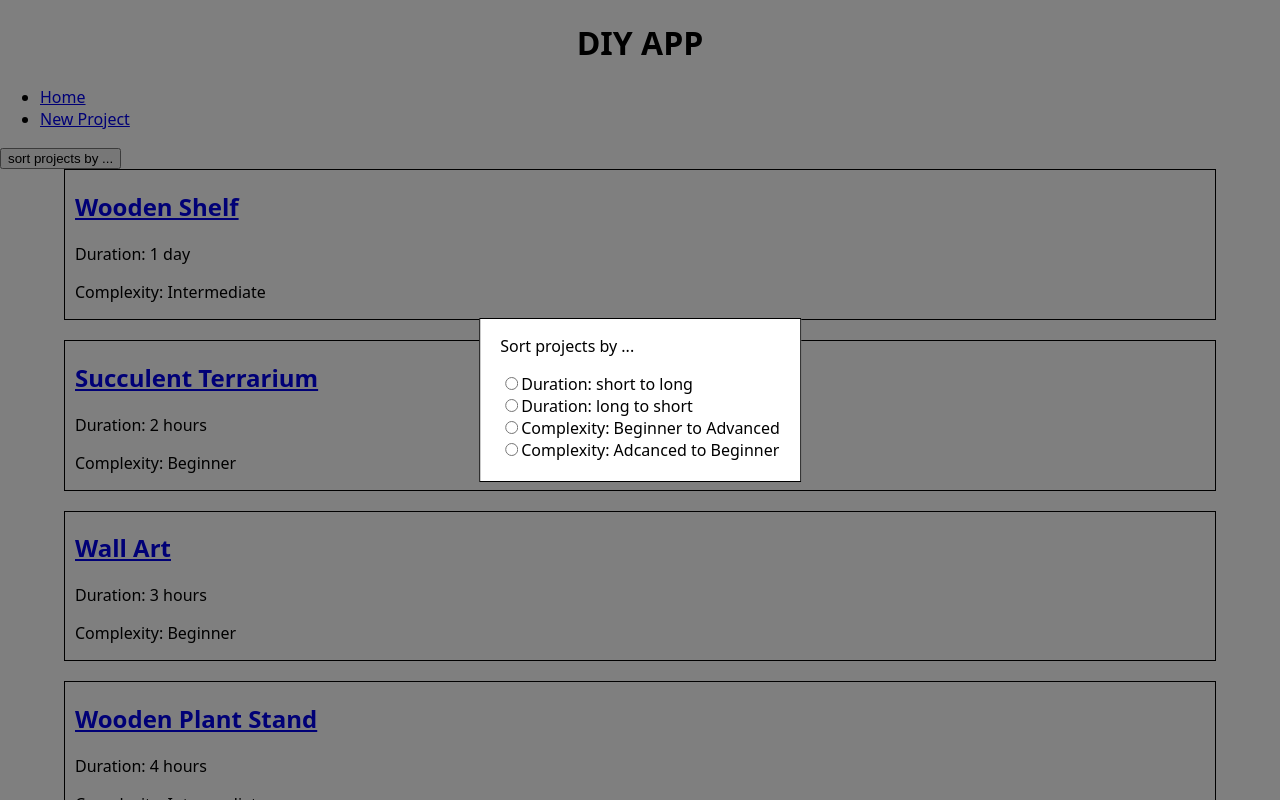
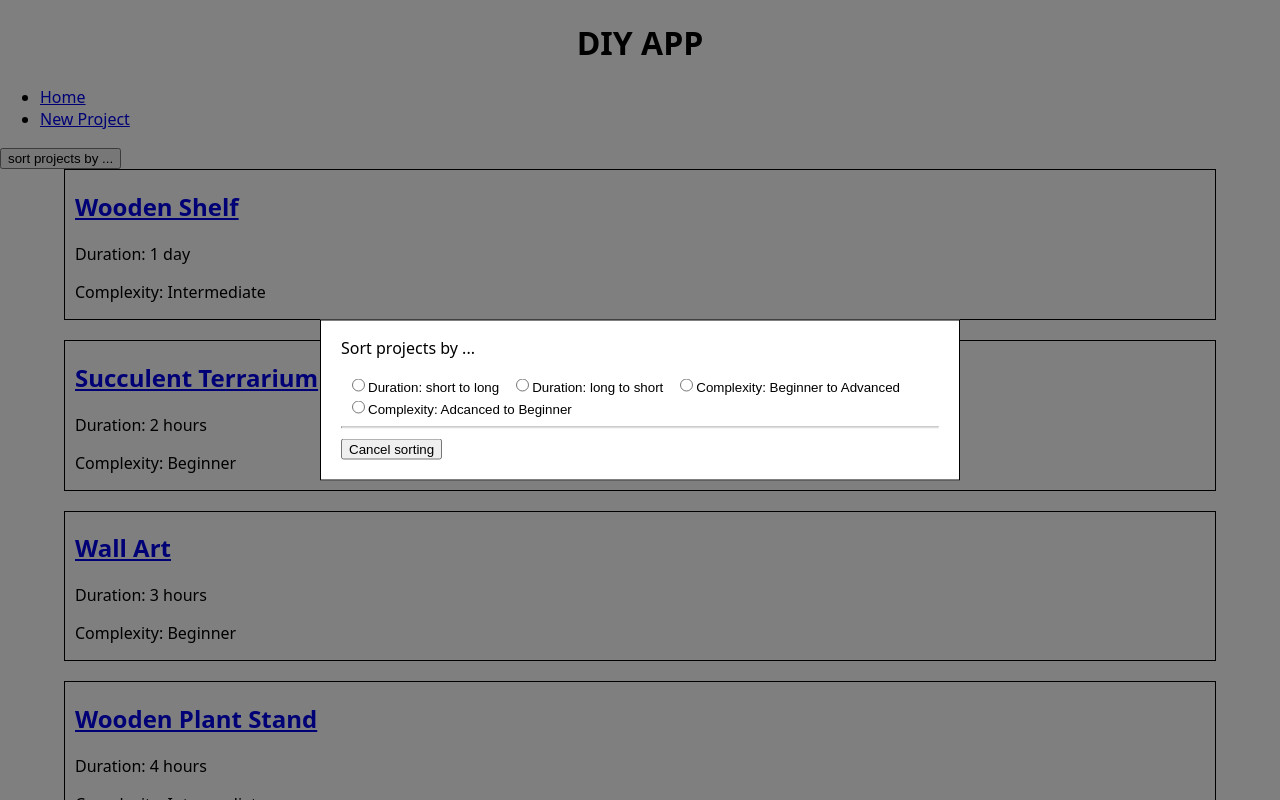
Before and after one commit to jana-scheidemann/DIY-App, a Next.js app: page / in a window 1280 px wide. Both pictures are taken after a click on the button "sort projects by ...". Shown: the top 800 px of the page. Built offline with nearby package versions, Linux system fonts and the light colour scheme.

Commit message:
add functions to sort complexity

```diff
--- a/components/ModalSort.js
+++ b/components/ModalSort.js
@@ -1,41 +1,58 @@
 import styled from "styled-components";
 
-export default function ModalSort() {
+export default function ModalSort({
+  onSortComplexityStartHigh,
+  onSortComplexityStartLow,
+  onSortDurationStartLong,
+  onSortDurationStartShort,
+  onCancelSort,
+}) {
   return (
     <StyledBackground>
       <StyledContainer>
         <p>Sort projects by ...</p>
+        <StyledSortButton type="button" onClick={onSortDurationStartShort}>
           <input
             type="radio"
-          id="duration"
+            id="duration-short"
             name="sort"
-          value="duration-start-short"
+            value="duration"
           />
-        <label htmlFor="duration">Duration: short to long</label>
-        <br />
+          <label htmlFor="duration-short">Duration: short to long</label>
+        </StyledSortButton>
+
+        <StyledSortButton type="button" onClick={onSortDurationStartLong}>
+          <input type="radio" id="duration-long" name="sort" value="duration" />
+          <label htmlFor="duration-long">Duration: long to short</label>
+        </StyledSortButton>
+
+        <StyledSortButton type="button" onClick={onSortComplexityStartLow}>
           <input
             type="radio"
-          id="duration"
+            id="complexity-low"
             name="sort"
-          value="duration-start-long"
+            value="complexity"
           />
-        <label htmlFor="duration">Duration: long to short</label>
-        <br />
+          <label htmlFor="complexity-low">
+            Complexity: Beginner to Advanced
+          </label>
+        </StyledSortButton>
+
+        <StyledSortButton type="button" onClick={onSortComplexityStartHigh}>
           <input
             type="radio"
-          id="complexity"
+            id="complexity-high"
             name="sort"
-          value="complexity-start-beginner"
+            value="complexityd"
           />
-        <label htmlFor="complexity">Complexity: Beginner to Advanced</label>
-        <br />
-        <input
-          type="radio"
-          id="complexity"
-          name="sort"
-          value="complexity-start-advanced"
-        />
-        <label htmlFor="complexity">Complexity: Adcanced to Beginner</label>
+          <label htmlFor="complexity-high">
+            Complexity: Adcanced to Beginner
+          </label>
+        </StyledSortButton>
+        <hr />
+        <button type="button" onClick={onCancelSort}>
+          Cancel sorting
+        </button>
       </StyledContainer>
     </StyledBackground>
   );
@@ -59,3 +76,8 @@ const StyledContainer = styled.div`
   border: 1px solid black;
   padding: 0px 20px 20px 20px;
 `;
+
+const StyledSortButton = styled.button`
+  border: none;
+  background-color: white;
+`;
--- a/pages/_app.js
+++ b/pages/_app.js
@@ -2,7 +2,6 @@ import GlobalStyle from "../styles";
 import { useState } from "react";
 import { initialProjects } from "@/db/data";
 import { uid } from "uid";
-
 
 export default function App({ Component, pageProps }) {
   const [projects, setProjects] = useState(initialProjects);
@@ -13,6 +12,28 @@ export default function App({ Component, pageProps }) {
   function handleDeleteProject(id) {
     setProjects(projects.filter((project) => project.id !== id));
   }
+  function handleSortProjectsByComplexityStartHigh() {
+    setProjects(
+      projects.toSorted((a, b) => {
+        const complexityOrder = { Advanced: 0, Intermediate: 1, Beginner: 2 };
+        return complexityOrder[a.complexity] - complexityOrder[b.complexity];
+      })
+    );
+  }
+  function handleSortProjectsByComplexityStartLow() {
+    setProjects(
+      projects.toSorted((a, b) => {
+        const complexityOrder = { Beginner: 0, Intermediate: 1, Advanced: 2 };
+        return complexityOrder[a.complexity] - complexityOrder[b.complexity];
+      })
+    );
+  }
+  function handleSortProjectsByDurationStartLong() {
+    setProjects();
+  }
+  function handleSortProjectsByDurationStartShort() {
+    setProjects();
+  }
 
   return (
     <>
@@ -22,6 +43,18 @@ export default function App({ Component, pageProps }) {
         projects={projects}
         onAddProject={handleAddProject}
         onDeleteProject={handleDeleteProject}
+        onSortProjectsByComplexityStartHigh={
+          handleSortProjectsByComplexityStartHigh
+        }
+        onSortProjectsByComplexityStartLow={
+          handleSortProjectsByComplexityStartLow
+        }
+        onSortProjectsByDurationStartLong={
+          handleSortProjectsByDurationStartLong
+        }
+        onSortProjectsByDurationStartShort={
+          handleSortProjectsByDurationStartShort
+        }
       />
     </>
   );
--- a/pages/index.js
+++ b/pages/index.js
@@ -4,10 +4,41 @@ import Navigation from "@/components/Navigation";
 import { useState } from "react";
 import ModalSort from "@/components/ModalSort";
 
-export default function HomePage({ projects }) {
+export default function HomePage({
+  projects,
+  onSortProjectsByComplexityStartHigh,
+  onSortProjectsByComplexityStartLow,
+  onSortProjectsByDurationStartLong,
+  onSortProjectsByDurationStartShort,
+}) {
+  const { complexity, duration } = projects;
   const [modalSort, setModalSort] = useState(false);
   function handleSort() {
     setModalSort(true);
+  }
+
+  function handleCancelSort() {
+    setModalSort(false);
+  }
+
+  function handleSortComplexityStartHigh() {
+    onSortProjectsByComplexityStartHigh(complexity);
+    setModalSort(false);
+  }
+
+  function handleSortComplexityStartLow() {
+    onSortProjectsByComplexityStartLow(complexity);
+    setModalSort(false);
+  }
+
+  function handleSortDurationStartLong() {
+    onSortProjectsByDurationStartLong(duration);
+    setModalSort(false);
+  }
+
+  function handleSortDurationStartShort() {
+    onSortProjectsByDurationStartShort(duration);
+    setModalSort(false);
   }
 
   return (
@@ -17,6 +48,15 @@ export default function HomePage({ projects }) {
       <button type="button" onClick={handleSort}>
         sort projects by ...
       </button>
+      {modalSort && (
+        <ModalSort
+          onCancelSort={handleCancelSort}
+          onSortComplexityStartHigh={handleSortComplexityStartHigh}
+          onSortComplexityStartLow={handleSortComplexityStartLow}
+          onSortDurationStartLong={handleSortDurationStartLong}
+          onSortDurationStartShort={handleSortDurationStartShort}
+        />
+      )}
       <StyledSection>
         {projects.map((project) => (
           <Project
@@ -28,7 +68,6 @@ export default function HomePage({ projects }) {
           />
         ))}
       </StyledSection>
-      {modalSort && <ModalSort />}
     </>
   );
 }
```
Lines whose indentation alone changed are shown as unchanged.
